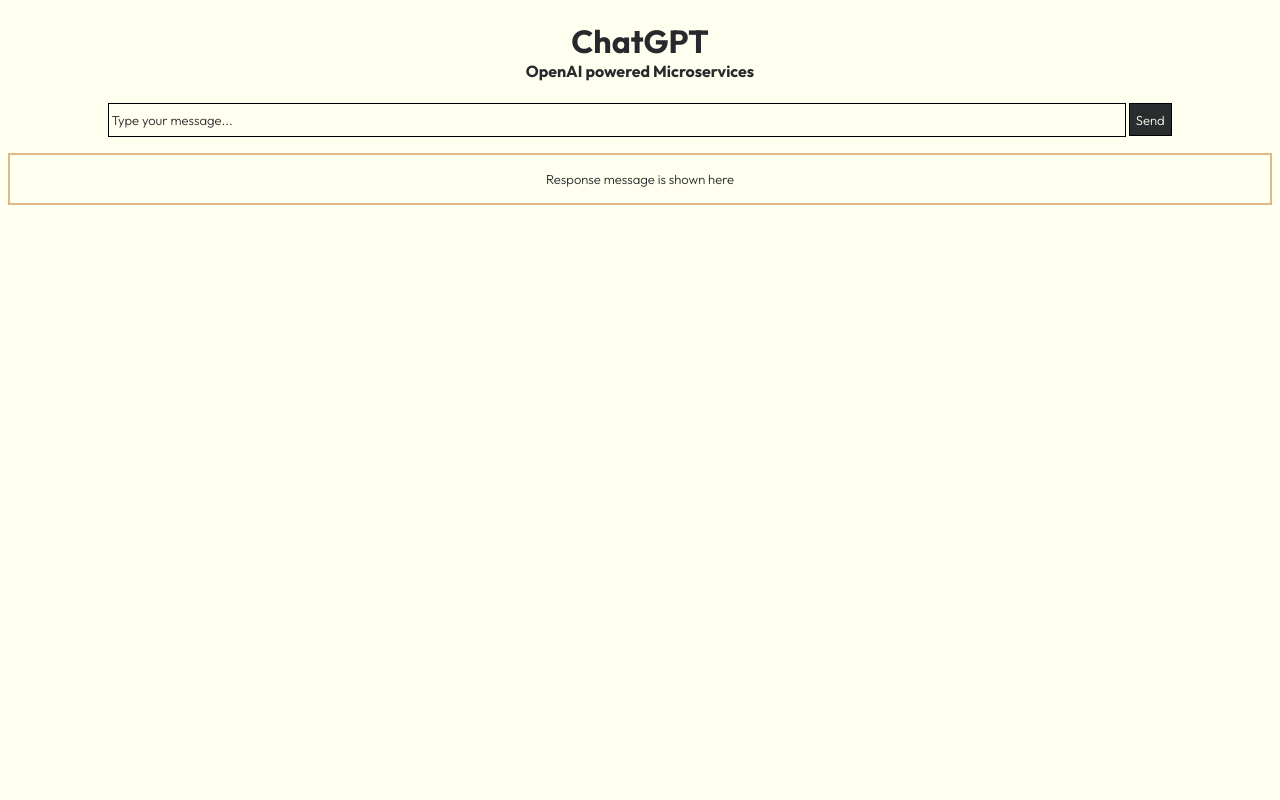
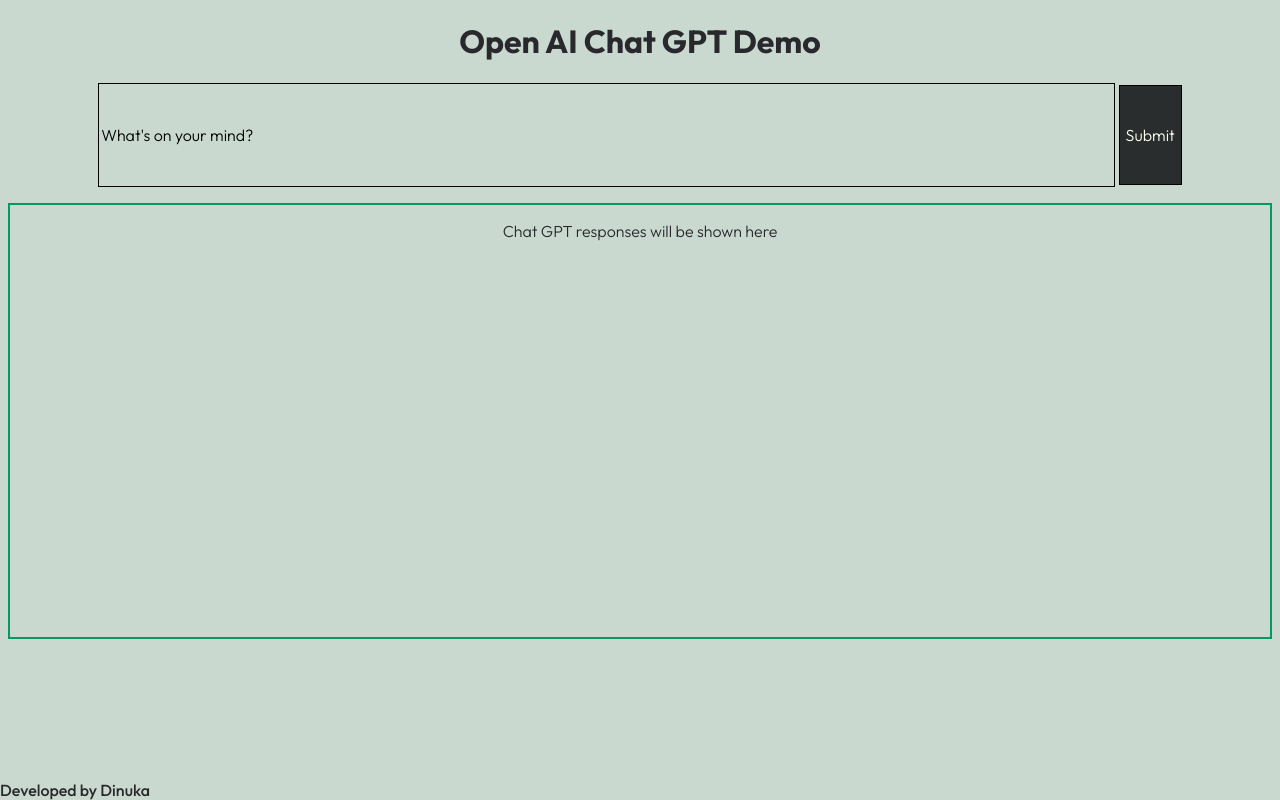
Before and after one commit to dinukanicholas/dinuka, a website: page public/index.html in a window 1280 px wide. Drawn offline with Linux system fonts and the light colour scheme.

Commit message:
initial commit

```diff
--- a/public/index.html
+++ b/public/index.html
@@ -10,14 +10,18 @@
 </head>
 <body>
   <div id="container">
-    <h1 id="title">ChatGPT</h1>
-    <h4 id="subtitle">OpenAI powered Microservices</h4>
+    <h1 id="title">Open AI Chat GPT Demo</h1>
+    <h4 id="subtitle"></h4>
     <form>
-      <input type="text" class="input" id="msg-input" value="Type your message..."/>
-      <button id="msg-send">Send</button>
+      <input type="text" class="input" id="msg-input" value="What's on your mind?" style="font-size: 12pt; height: 100px; " />
+      <button id="msg-send" style="font-size: 12pt; height: 100px; ">Submit</button>
     </form>
-    <div id="msg-response">Response message is shown here</div>
+    <div id="msg-response" style="font-size: 12pt; height: 400px; ">Chat GPT responses will be shown here</div>
   </div>
   <script src="scripts/index.js"></script>
+
+</div>
+<div id="bottom">Developed by Dinuka</div>
+</div>
 </body>
 </html>
--- a/public/styles/global.css
+++ b/public/styles/global.css
@@ -2,14 +2,14 @@
 
 body {
   font-family: 'Outfit', serif;
-  background-color: hsl(60, 100%, 97%);
+  background-color: hsl(143, 17%, 82%);
   color: #29292d;
 }
 
 .input {
-  background: rgba(255, 255, 255, 0);
+  background: hsl(143, 17%, 82%);
   border: black solid 1px;
-  color: #2d292d;
+  color: #000000;
   font-family: 'Outfit', serif;
 }
 
--- a/public/styles/index.css
+++ b/public/styles/index.css
@@ -25,9 +25,15 @@
 }
 
 #msg-response {
-  border: 2px solid burlywood;
+  border: 2px solid rgb(7, 151, 96);
   margin-top: 1rem;
   margin-bottom: 1rem;
   padding-top: 1rem;
   padding-bottom: 1rem;
 }
+
+#bottom {
+  position: absolute;
+  bottom: 0;
+  left: 0;
+}
```
Also changed, not shown: .github/workflows/main.yml.
